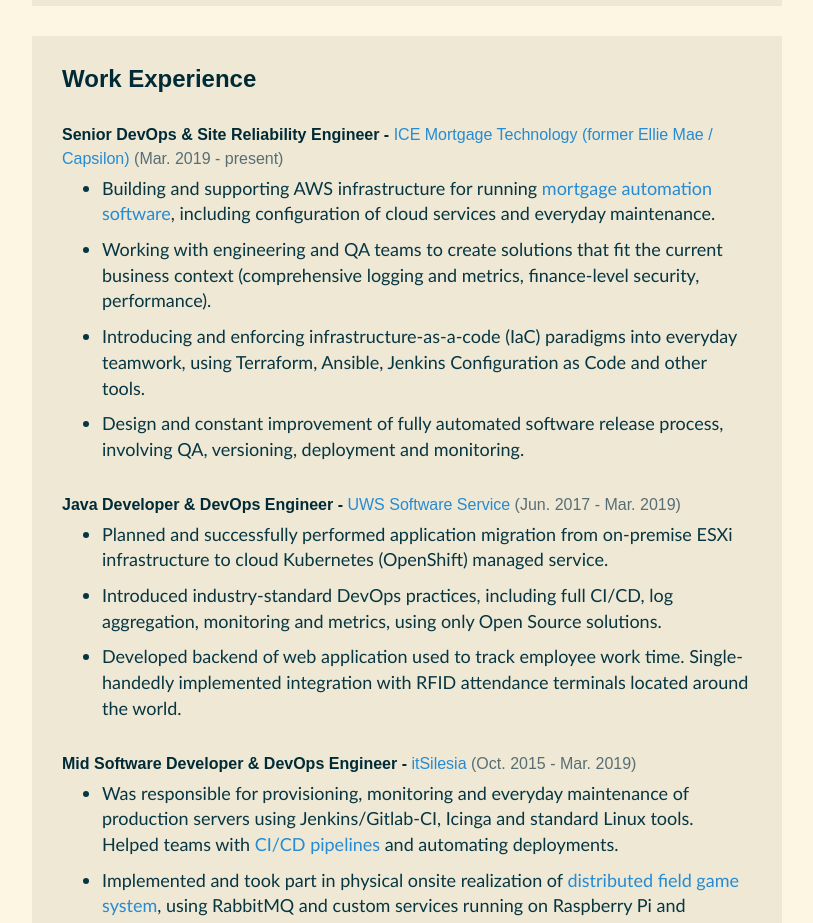
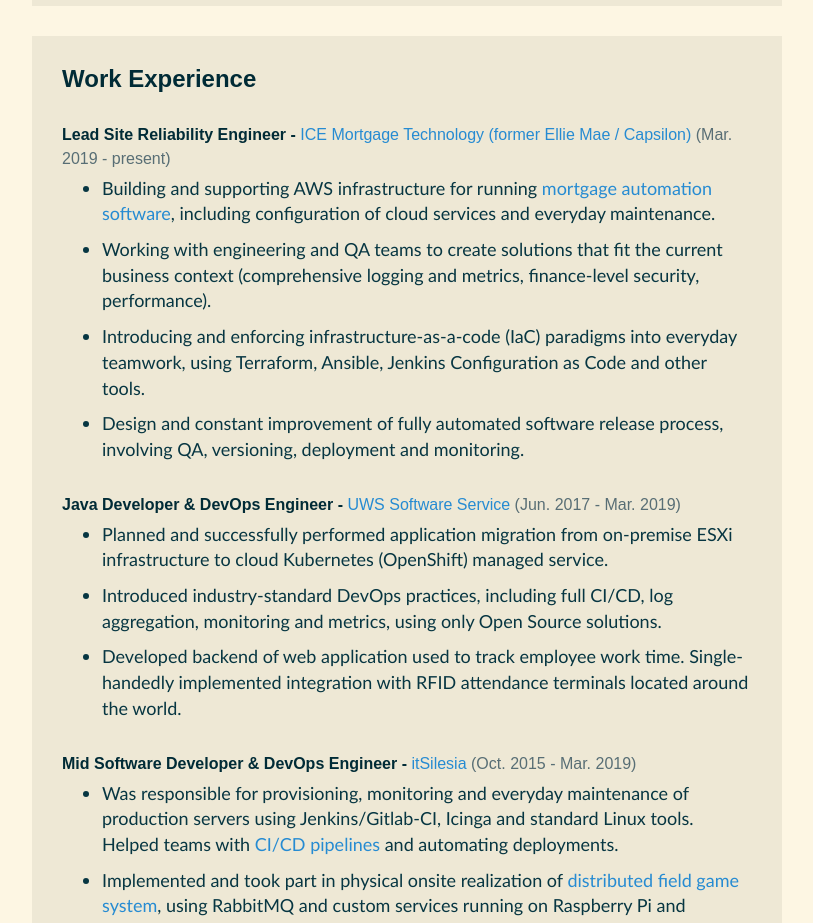
Before and after one commit to AleksanderGrzybowski/aleksandergrzybowski.pl, a website: page index.html in a window 1280 px wide. Shown: the part 2040-2963 px from the top of the page, without its empty margins (38-851 px from the left). Drawn offline with nearby package versions, Linux system fonts and the light colour scheme; files that its build step writes are made by us from their sources; a web font is replaced by a local one.

Commit message:
Update title

```diff
--- a/index.html
+++ b/index.html
@@ -352,7 +352,7 @@
           <div class="content">
             <div class="item">
               <h3 class="title">
-                Senior DevOps & Site Reliability Engineer -
+                Lead Site Reliability Engineer -
                 <span class="place">
                   <a href="https://www.icemortgagetechnology.com/aiq" target="_blank">ICE Mortgage Technology (former Ellie Mae / Capsilon)</a>
                 </span>
```
